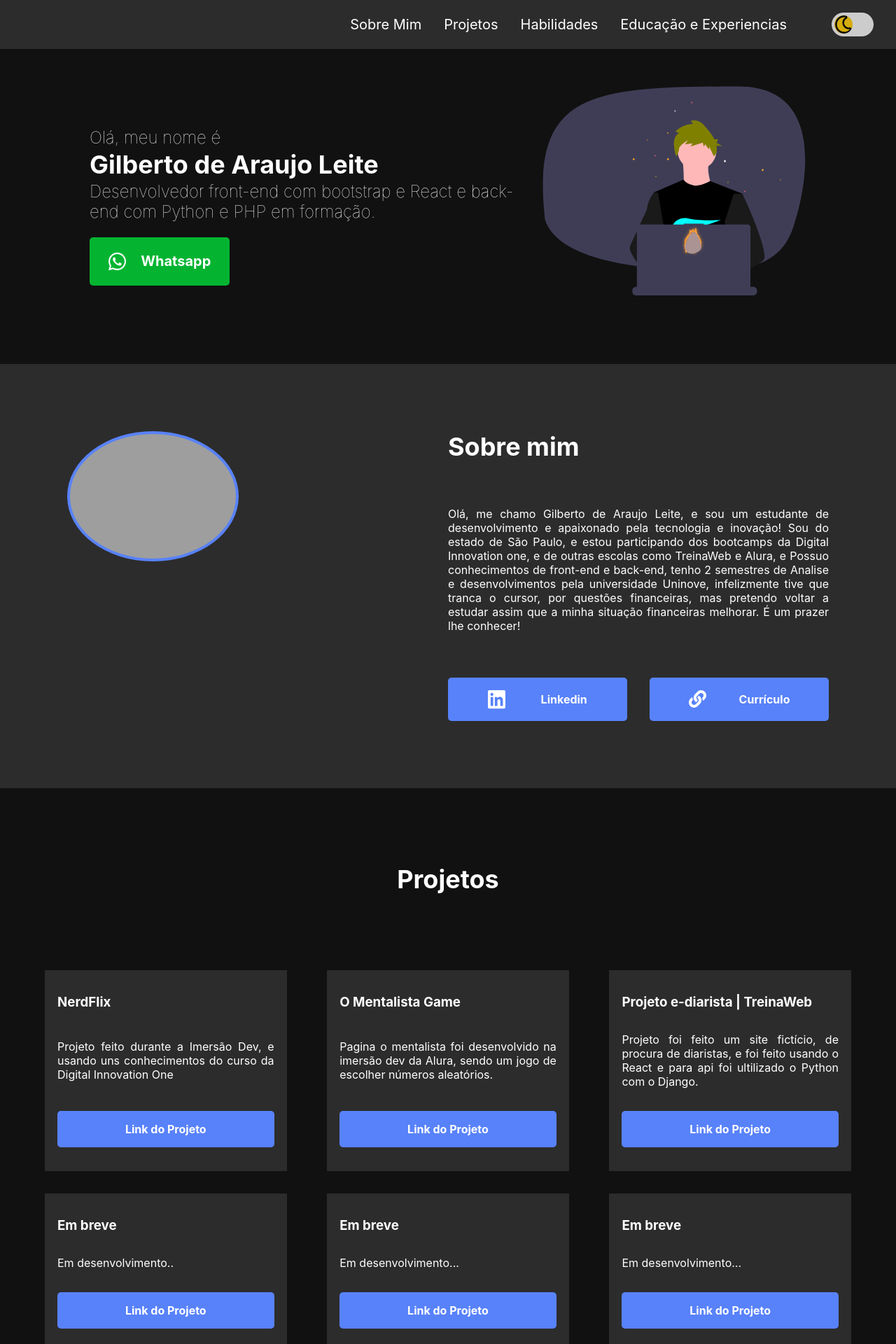
After one commit to Gilbertoaleite/My-Portfolio, a PHP site: page /index.html in a window 1280 px wide. The commit adds this page. Shown: the top 1920 px of the page at 70% size. Run offline with PHP 8.4, Linux system fonts and the light colour scheme; grey boxes are pictures that could not be loaded.

Commit message:
Atualização bugs

```diff
--- /dev/null
+++ b/index.html
@@ -0,0 +1,244 @@
+    <!DOCTYPE html>
+    <html lang="pt-BR">
+      <head>
+        <meta charset="UTF-8" />
+        <meta http-equiv="X-UA-Compatible" content="IE=edge" />
+        <meta name="viewport" content="width=device-width, initial-scale=1, minimum-scale=1">
+        <link href="style.css" rel="stylesheet" />
+
+        <title>Portfólio Gilberto</title>
+      </head>
+      <body>
+        <main>
+          <header class="header">
+
+            <nav>
+              <ul class="nav-ul">
+                <li><a href="#sobre-mim" class="nav-li">Sobre Mim</a></li>
+                <li><a href="#projetos" class="nav-li">Projetos</a></li>
+                <li><a href="#habilidades" class="nav-li">Habilidades</a></li>
+                <li>
+                  <a href="#experiencias" class="nav-li">Educação e Experiencias</a>
+                </li>
+              </ul>
+            </nav>
+            </nav>
+
+            <label class="switch" title = 'Butão Modo Noturno'>
+              <input type="checkbox" onclick="dayMode()" id="toggleSwitch" />
+              <span class="slider round"></span>
+            </label>
+          </header>
+
+          <section id="inicial">
+            <div class="container-inicial">
+              <div class="texto-inicial">
+                <p>Olá, meu nome é</p>
+                <h1 id="userName">Gilberto de Araujo Leite</h1>
+
+          <p id="userBio">Desenvolvedor front-end com bootstrap e React e back-end com Python e PHP em formação.</p>
+
+              <a href="https://api.whatsapp.com/send?phone=+55%2011%2096347-1286&text=Sua%20mensagem" class="whatsapp"
+                  ><img src="assets/whatsapp-brands 1.svg" alt = 'Icone whatsapp' />Whatsapp</a
+                >
+              </div>
+
+              <div class="imagem-inicial">
+                <img src="assets/dev.svg" alt = ''/>
+              </div>
+            </div>
+          </section>
+
+          <section id="sobre-mim" class="sectOff">
+            <div class="container-sobre">
+
+              <div  id="UserImage" class="imagem-sobre">
+                <img
+                src="https://github.com/gilbertoaleite.png"
+                alt="Foto pessoal"
+
+              />
+
+            </div>
+
+              <div class="texto-sobre">
+                <h2>Sobre mim</h2>
+                <p>
+                  Olá, me chamo Gilberto de Araujo Leite,
+                  e sou um estudante de desenvolvimento e apaixonado pela tecnologia e
+                  inovação! Sou do estado de São Paulo, e estou participando dos bootcamps da Digital Innovation one,
+                  e de outras escolas como TreinaWeb e Alura,
+                  e  Possuo conhecimentos de front-end e back-end, tenho 2 semestres de Analise e desenvolvimentos pela universidade
+                  Uninove, infelizmente tive que tranca o cursor, por questões financeiras, mas pretendo voltar a estudar assim que a minha situação financeiras melhorar.
+                  É um prazer lhe conhecer!
+                </p>
+                <div class="botoes-sobre">
+                  <a target="_blank" class="botao" href="https://www.linkedin.com/in/gilbertoaleite/"
+                    ><img src="assets/linkedin-brands 1.svg" alt = 'Icone LinkkedIn' />Linkedin</a
+                  >
+                  <a target="_blank" class="botao" href="/assets/CurriculoGilberto.pdf"
+                    ><img src="assets/Vector.svg" alt = 'Icone para baixar arquivo' />Currículo</a
+                  >
+                </div>
+              </div>
+            </div>
+          </section>
+
+          <section id="projetos">
+            <h2 style="margin: 3em 0; text-align: center">Projetos</h2>
+            <div class="container-projetos">
+            <div class="item-projeto">
+              <h3>NerdFlix</h3>
+              <p>
+                Projeto feito durante a Imersão Dev, e usando uns conhecimentos do curso da Digital Innovation One
+              </p>
+              <a href="https://gilbertoaleite.github.io/NerdFlix/" class="botao"
+                >Link do Projeto</a
+              >
+            </div>
+              <div class="item-projeto">
+                <h3>O Mentalista Game</h3>
+                <p>
+                  Pagina o mentalista foi desenvolvido na imersão dev da Alura, sendo um jogo de escolher números aleatórios.
+                </p>
+                <a target="_blank" href="https://codepen.io/gilbertoaleite/full/XWgzdBE" class="botao">Link do Projeto</a>
+              </div>
+              <div class="item-projeto">
+                <h3>Projeto e-diarista | TreinaWeb </h3>
+                <p>
+                Projeto foi feito um site fictício, de procura de diaristas, e foi feito usando o React e para api foi ultilizado o Python com o Django.
+                </p>
+                <a target="_blank" href="https://github.com/Gilbertoaleite/e-diaristas" class="botao">Link do Projeto</a>
+              </div>
+
+              <div class="item-projeto">
+                <h3>Em breve</h3>
+                <p>
+                  Em desenvolvimento..
+                </p>
+                <a target="_blank" href="#" class="botao">Link do Projeto</a>
+              </div>
+
+              <div class="item-projeto">
+                <h3>Em breve</h3>
+                <p>Em desenvolvimento... </p>
+                <a target="_blank" href="#" class="botao">Link do Projeto</a>
+              </div>
+
+              <div class="item-projeto">
+                <h3>Em breve</h3>
+                <p>
+                  Em desenvolvimento...
+                </p>
+                <a target="_blank" href="#" class="botao">Link do Projeto</a>
+              </div>
+            </div>
+      </section>
+        </main>
+      <section class="sectOff" id="habilidades">
+          <div class="container-habilidades">
+            <div class="texto-habilidades">
+              <h2>Habilidades</h2>
+              <p>
+                Possuo conhecimentos básico de Front e Back-end,
+                Meus conhecimentos de front-end incluem HTML, CSS, JavaScript e React inicial.
+                Meus conhecimentos de Back-end incluem, Python, PHP, estudando automações e
+                crud com Python, criações de bots de telegram e discord, entre outros.
+              </p>
+            </div>
+
+            <div class="icones-habilidades">
+              <div class="moldura-icone html">
+                <img src="assets/icon-html.svg" alt = 'Icone HTML'/>
+                <p>HTML</p>
+              </div>
+              <div class="moldura-icone css">
+                <img src="assets/icon-css.svg" alt = 'Icone CSS'/>
+                <p>CSS3</p>
+              </div>
+
+              <div class="moldura-icone python">
+                <img src="assets/icon-python.svg" alt = 'Icone Python'/>
+                <p>Python</p>
+              </div>
+           <div class="moldura-icone javascript">
+                <img src="assets/icon-js.svg" alt = 'Icone JavaScript'/>
+                <p>JavaScript</p>
+              </div>
+              </div>
+            </div>
+          </div>
+        </section>
+     <section  id="experiencias">
+          <h2
+          class ='h2-experiencia'>Educação e Experiencias</h2>
+          <div class="container-experiencias">
+            <div class = 'imagem-experiencia'>
+          </div>
+            <div class ='imagem-experiencia-2'>
+              </div>
+            <div class ='flex-experiencia'>
+                <div class="item-experiencia">
+                  <div class="faixa-item-experiencia">
+                    <h3> Bootcamp Digital Innovation One.</h3>
+                  </div>
+                  <p>Certificados bootcamp que podem ser conferido abaixo:</p>
+                  <p>
+                      <a class="item-experiencia" style="color: #5882fa" target="_blank"
+                      href="https://certificates.digitalinnovation.one/C49C197B" alt="Para visualizar o certificado"> 1-</a>
+                      Decola Tech da Avanade
+                    </p>
+                    <p>
+                      <a class="item-experiencia" style="color: #5882fa" target="_blank"
+                      href="https://certificates.digitalinnovation.one/3C5E6894" alt="Para visualizar o certificado"> 2- </a>
+                    HTML Web Developer
+                      </p>
+                </div>
+                <div class="item-experiencia">
+                  <div class="faixa-item-experiencia">
+                    <h3>Universidade nove de julho | Uninove </h3>
+                  </div>
+                  <p>
+                    Análise e desenvolvimentos de sistemas, cursei 2 semestre, no momento está trancado, por questões financeiras.
+                  </p>
+                </div>
+          </div>
+          <div class ='flex-experiencia reverse'>
+            <div class="item-experiencia">
+                <div class="faixa-item-experiencia">
+                  <h3 > Uma semana de Imersão Dev | Alura</h3>
+                </div>
+                <p >
+                  Participei da semana ImersãoDev da Alura,
+                  desenvolvendo diversos conteúdos, e o meu certificard está hospedado no <a style="text-decoration: none;  color: #5882fa" target="_blank" href="https://gilbertoaleite.github.io/certificard/">GitHub.</a>
+                  </p>
+              </div>
+              <div class="item-experiencia">
+                <div class="faixa-item-experiencia">
+                  <h3>Inglês básico 2 | Wizard</h3>
+                </div>
+                <p>
+                  Inglês básico 2, nivel de conversação, escrita e entendimento.
+                </p>
+              </div>
+            </div>
+        </div>
+      <div></div>
+        <footer >
+
+          <p>Desenvolvido por Gilberto A Leite</p>
+        <div id="socialLinks">
+                <div class="instagram">
+                  <a  target="_blank" href="https://instagram.com/gilbertoaleite"><img src="assets/instagram-square-brands 1.svg" alt = 'Icone Instagram'/></a>
+                  <a target="_blank" href="https://github.com/gilbertoaleite"><img src="assets/github-square-brands 1.svg" alt = 'Icone Github' /></a>
+                  <a  target="_blank" href="https://linkedin.com/in/gilbertoaleite"><img src="assets/linkedin-brands 1 (1).svg" alt = 'Icone LinkedIn' /></a>
+
+              </div>
+          </div>
+
+          <script src="script.js"></script>
+        </footer>
+
+      </div>
+      </body>
+    </html>
--- a/style.css
+++ b/style.css
@@ -106,7 +106,7 @@ body.background-day {
 	width: 26px;
 	left: 4px;
 	bottom: 4px;
-	background-color: rgb(255, 255, 255);
+	background-color: #d4ac0d;
 	-webkit-transition: 0.4s;
 	transition: 0.4s;
 	background-image: url('assets/moon-regular.svg');
@@ -117,7 +117,7 @@ input:checked + .slider {
 }
 
 input:focus + .slider {
-	box-shadow: 0 0 1px #5882fa;
+	box-shadow: 0 0 1px whitesmoke;
 }
 
 input:checked + .slider:before {
@@ -172,7 +172,7 @@ h2 {
 	padding: 1em 0.8em;
 	margin-top: 1em;
 	text-align: center;
-	background-color: #006400;
+	background-color: #04b431;
 	width: 200px;
 	color: white;
 	text-decoration: none;
@@ -186,7 +186,7 @@ h2 {
 }
 
 .whatsapp:hover {
-	background-color: #04b431;
+	background-color: #006400;
 }
 
 .whatsapp > img {
@@ -286,7 +286,6 @@ h2 {
 
 .item-projeto.background-day-gray {
 	background-color: #ebebeb;
-	color: black;
 }
 
 .item-projeto > .botao {
@@ -402,9 +401,10 @@ h2 {
 	margin: 3em 0;
 	margin-top: -3em;
 }
-.flex-experiencia.background-day-gray a {
+/* container experiencia */
+.flex-experiencia.background-day-gray {
 	background-color: #ebebeb;
-	color: black;
+	text-decoration: none;
 }
 
 .imagem-experiencia {
@@ -439,7 +439,6 @@ h2 {
 	gap: 1em;
 	text-align: justify;
 	text-decoration: none;
-	color: whitesmoke;
 }
 
 .faixa-item-experiencia {
@@ -458,7 +457,7 @@ h2 {
 
 .day-mode {
 	background-color: #ccc;
-	color: red;
+	color: #5882fa;
 }
 
 footer {
@@ -488,20 +487,20 @@ footer {
 		padding: 2em;
 		gap: 5em;
 	}
-	/*
+
 	.nav-li {
-		border-bottom: red solid 2px;
+		border-bottom: #2c2c2c solid 2px;
 		transition: 0.2s;
 	}
-*/
+
 	html.toggle {
-		background-color: red;
+		background-color: #2c2c2c;
 	}
-	/*
+
 	.nav-li:hover {
 		border-bottom: 6px solid #5882fa;
 	}
-*/
+
 	html.show {
 		overflow-y: hidden;
 	}
```
Also changed, not shown: index.htm (deleted, +0 -252 lines), main.js (deleted, +0 -36 lines), assets/dev.svg.
